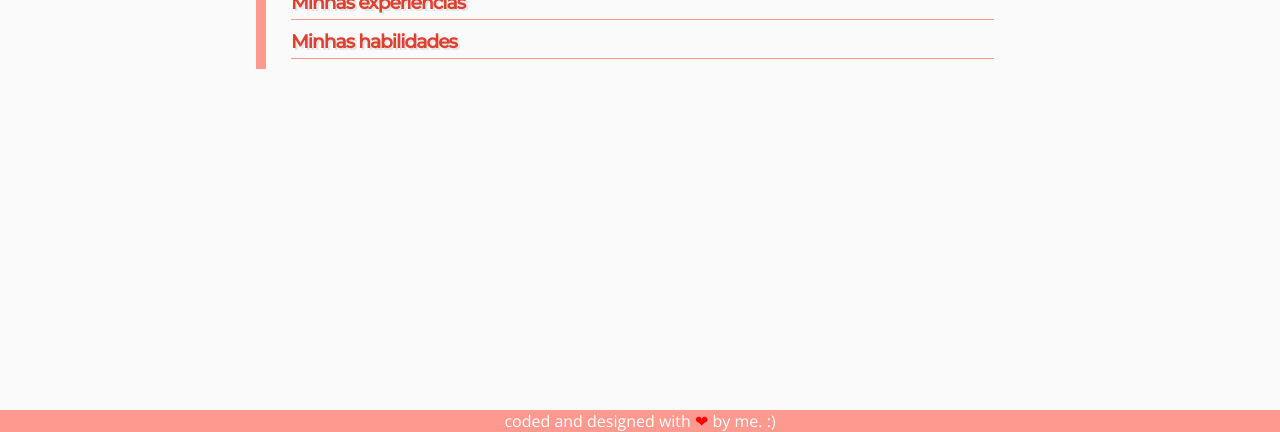
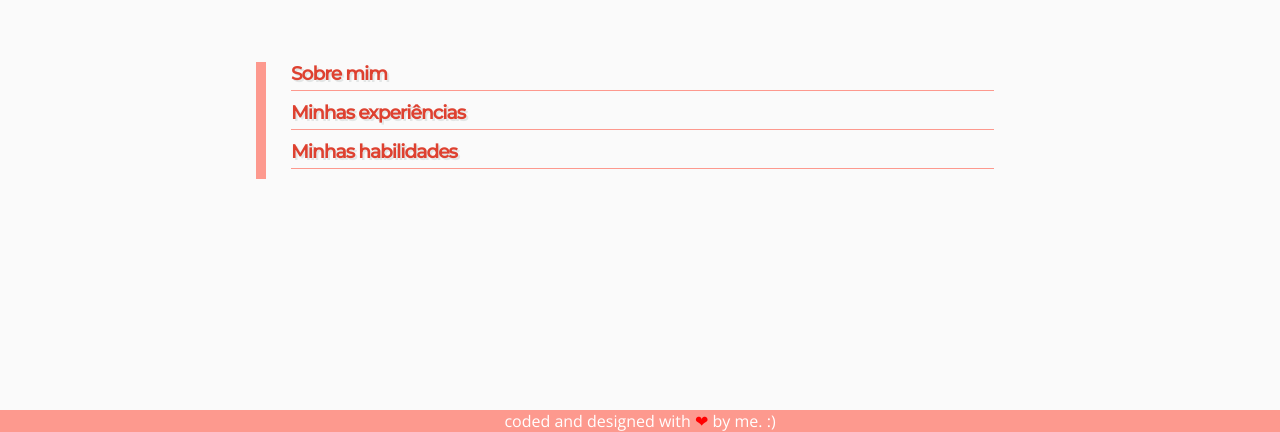
Before and after one commit to nikachuu/AvanadeAcademy-Portfolio, a website: page index.html in a window 1280 px wide. Shown: the part 368-800 px from the top of the page. Drawn offline with nearby package versions, Linux system fonts and the light colour scheme.

Commit message:
ajustes no alinhamento central

```diff
--- a/index.css
+++ b/index.css
@@ -13,7 +13,7 @@ html {
 }
 
 body {
-    padding-top: 90px;
+    padding-top: 25vh;
     background-color: #fafafa;
     width: 100%;
     display: flex;
```
